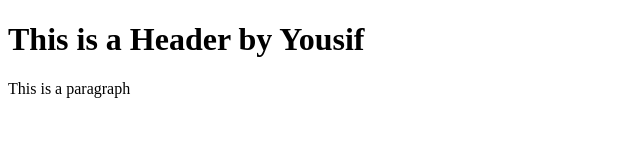
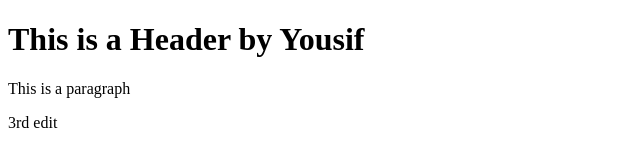
Before and after one commit to channayousif/coursera-fullstack-web-develpment, a plain HTML site: page index.html in a window 1280 px wide. Shown: the full height of the page, 0-640 px from the left. Drawn offline with Linux system fonts and the light colour scheme.

Commit message:
my 4th commit

```diff
--- a/index.html
+++ b/index.html
@@ -6,6 +6,7 @@
 
         <h1>This is a Header by Yousif</h1>
         <p>This is a paragraph</p>
+        <p>3rd edit</p>
 
     </body>
 </html>
```
